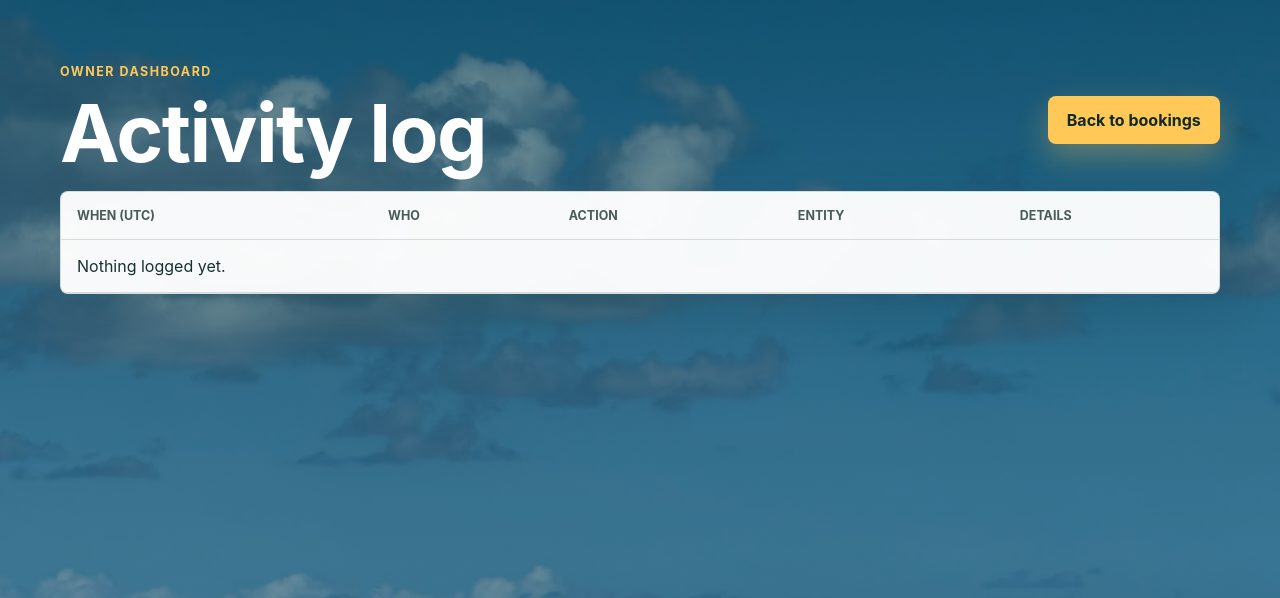
After one commit to Hewish8/rental-platform, a Flask app: page /admin/audit in a window 1280 px wide. The commit adds this page. Shown: the top 598 px of the page. Run offline with Flask 3, Linux system fonts and the light colour scheme; the visitor is signed in with stand-in values (Sample User, id 1); data comes from the database, SQL or seed files in the repository; data that the repository does not hold is empty; parts of the project's set-up code (start-up, migrations or seed data) failed here and were passed over.

Commit message:
T24: append-only audit log with admin activity page
Every mutation (booking created/updated/cancelled/no-show, email
resend) records who, what, and a field-level diff. /admin/audit lists
the last 200 entries.

Co-Authored-By: Claude Fable 5 <noreply@anthropic.com>

```diff
--- a/app.py
+++ b/app.py
@@ -155,6 +155,19 @@ def init_db(database, owner_email=None, owner_password=None):
                 password_hash TEXT NOT NULL,
                 role TEXT NOT NULL DEFAULT 'staff',
                 active INTEGER NOT NULL DEFAULT 1,
+                created_at TEXT NOT NULL
+            )
+            """
+        )
+        db.execute(
+            """
+            CREATE TABLE IF NOT EXISTS audit_log (
+                id INTEGER PRIMARY KEY AUTOINCREMENT,
+                user_email TEXT NOT NULL,
+                action TEXT NOT NULL,
+                entity TEXT NOT NULL,
+                entity_id TEXT,
+                details TEXT,
                 created_at TEXT NOT NULL
             )
             """
@@ -599,6 +612,7 @@ def book():
                     datetime.now(timezone.utc).isoformat(timespec="seconds"),
                 ),
             )
+            record_audit(db, "created", "booking", cursor.lastrowid, f"{booking['booking_reference']} via website")
             db.commit()
             booking_id = cursor.lastrowid
             break
@@ -682,6 +696,22 @@ def booking_ics(reference):
 
 
 # --- Admin routes -------------------------------------------------------
+
+
+def record_audit(db, action, entity, entity_id=None, details=None):
+    """Append-only trail of who changed what. Committed with the caller's commit."""
+    user = getattr(g, "user", None)
+    db.execute(
+        "INSERT INTO audit_log (user_email, action, entity, entity_id, details, created_at) VALUES (?, ?, ?, ?, ?, ?)",
+        (
+            user["email"] if user else "customer",
+            action,
+            entity,
+            str(entity_id) if entity_id is not None else None,
+            details,
+            datetime.now(timezone.utc).isoformat(timespec="seconds"),
+        ),
+    )
 
 
 def csrf_token():
@@ -797,6 +827,22 @@ def admin_update_booking(booking_id):
         return redirect(url_for("admin"))
 
     total_price = count_days(start_date, end_date) * kayak["price_per_day"]
+    new_values = {
+        "kayak_id": kayak_id,
+        "customer_name": form.get("customer_name", "").strip(),
+        "customer_email": form.get("customer_email", "").strip(),
+        "customer_phone": form.get("customer_phone", "").strip(),
+        "start_date": start_date.isoformat(),
+        "end_date": end_date.isoformat(),
+        "notes": form.get("notes", "").strip(),
+        "total_price": total_price,
+        "status": status,
+    }
+    changes = "; ".join(
+        f"{field}: {booking[field]!r} -> {value!r}"
+        for field, value in new_values.items()
+        if booking[field] != value
+    )
     db.execute(
         """
         UPDATE bookings
@@ -804,19 +850,10 @@ def admin_update_booking(booking_id):
             start_date = ?, end_date = ?, notes = ?, total_price = ?, status = ?
         WHERE id = ?
         """,
-        (
-            kayak_id,
-            form.get("customer_name", "").strip(),
-            form.get("customer_email", "").strip(),
-            form.get("customer_phone", "").strip(),
-            start_date.isoformat(),
-            end_date.isoformat(),
-            form.get("notes", "").strip(),
-            total_price,
-            status,
-            booking_id,
-        ),
+        (*new_values.values(), booking_id),
     )
+    if changes:
+        record_audit(db, "updated", "booking", booking_id, changes)
     db.commit()
     flash("Booking updated.", "success")
     return redirect(url_for("admin"))
@@ -835,6 +872,7 @@ def admin_cancel_booking(booking_id):
         "UPDATE bookings SET status = ?, cancelled_reason = ? WHERE id = ?",
         (status, reason, booking_id),
     )
+    record_audit(db, status, "booking", booking_id, f"{booking['booking_reference']}: {reason}")
     db.commit()
     flash(f"Booking {booking['booking_reference']} marked {status.replace('_', '-')}. The dates are available again.", "success")
     return redirect(url_for("admin"))
@@ -861,6 +899,7 @@ def admin_resend_email(booking_id):
     try:
         send_booking_emails(cfg, booking, {"name": booking["kayak_name"]})
         db.execute("UPDATE bookings SET email_status = 'sent', email_error = NULL WHERE id = ?", (booking_id,))
+        record_audit(db, "resent-email", "booking", booking_id, booking["booking_reference"])
         db.commit()
         flash(f"Emails for {booking['booking_reference']} sent.", "success")
     except Exception as error:
@@ -871,6 +910,15 @@ def admin_resend_email(booking_id):
         db.commit()
         flash(f"Email failed again: {error}", "error")
     return redirect(url_for("admin"))
+
+
+@admin_required
+def admin_audit():
+    db = get_db()
+    entries = db.execute(
+        "SELECT * FROM audit_log ORDER BY id DESC LIMIT 200"
+    ).fetchall()
+    return render_template("audit.html", entries=entries)
 
 
 @admin_required
@@ -935,6 +983,7 @@ def create_app(config_overrides=None):
     app.add_url_rule(
         "/admin/bookings/<int:booking_id>/resend-email", "admin_resend_email", admin_resend_email, methods=["POST"]
     )
+    app.add_url_rule("/admin/audit", "admin_audit", admin_audit)
     app.add_url_rule("/admin/test-email", "admin_test_email", admin_test_email, methods=["POST"])
 
     init_db(app.config["DATABASE"], app.config["OWNER_EMAIL"], app.config["OWNER_PASSWORD"])
--- a/static/styles.css
+++ b/static/styles.css
@@ -1751,3 +1751,20 @@ dd,
   display: flex;
   gap: var(--space-2);
 }
+
+
+.audit-action {
+  padding: 0.2rem 0.55rem;
+  border-radius: var(--radius-pill);
+  background: var(--surface-tint);
+  color: var(--sea);
+  font-size: 0.8rem;
+  font-weight: 650;
+}
+
+.audit-details {
+  max-width: 30rem;
+  color: var(--muted);
+  font-size: 0.88rem;
+  word-break: break-word;
+}
--- a/templates/admin.html
+++ b/templates/admin.html
@@ -12,6 +12,7 @@
         <h1>Bookings</h1>
       </div>
       <div class="admin-actions-inline">
+        <a class="button secondary" href="{{ url_for('admin_audit') }}">Activity log</a>
         <a class="button primary" href="{{ url_for('index') }}">View website</a>
         <form method="post" action="{{ url_for('admin_logout') }}">
           <input type="hidden" name="_csrf" value="{{ csrf_token() }}">
--- /dev/null
+++ b/templates/audit.html
@@ -0,0 +1,50 @@
+{% extends "base.html" %}
+
+{% block title %}Activity log — Admin{% endblock %}
+
+{% block body_class %}plain-page{% endblock %}
+
+{% block body %}
+  <main class="admin-page">
+    <header class="admin-header">
+      <div>
+        <p class="eyebrow">Owner dashboard</p>
+        <h1>Activity log</h1>
+      </div>
+      <a class="button primary" href="{{ url_for('admin') }}">Back to bookings</a>
+    </header>
+
+    {% include "_flash.html" %}
+
+    <section class="booking-table-wrap">
+      <table class="booking-table">
+        <thead>
+          <tr>
+            <th>When (UTC)</th>
+            <th>Who</th>
+            <th>Action</th>
+            <th>Entity</th>
+            <th>Details</th>
+          </tr>
+        </thead>
+        <tbody>
+          {% for entry in entries %}
+            <tr>
+              <td>{{ entry.created_at.replace('T', ' ') }}</td>
+              <td>{{ entry.user_email }}</td>
+              <td><span class="audit-action">{{ entry.action }}</span></td>
+              <td>{{ entry.entity }} #{{ entry.entity_id }}</td>
+              <td class="audit-details">{{ entry.details or '' }}</td>
+            </tr>
+          {% else %}
+            <tr><td colspan="5">Nothing logged yet.</td></tr>
+          {% endfor %}
+        </tbody>
+      </table>
+    </section>
+  </main>
+{% endblock %}
+
+{% block scripts %}
+  <script defer src="{{ url_for('static', filename='app.js') }}"></script>
+{% endblock %}
```
Also changed, not shown: tests/test_app.py (+13 -0 lines).
